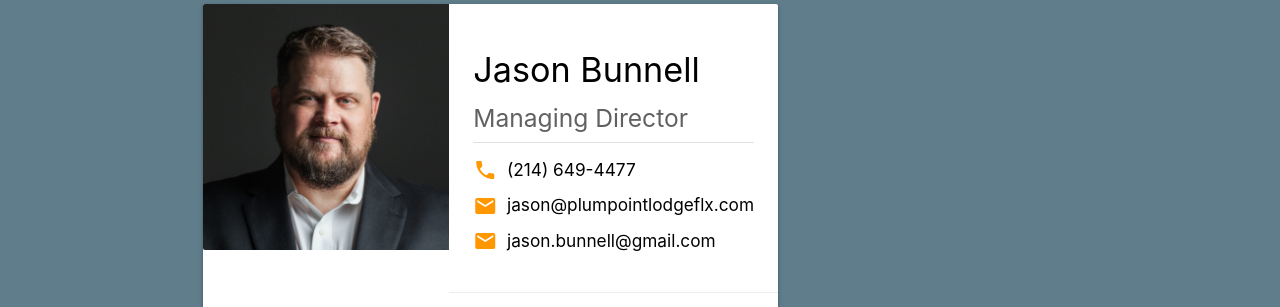
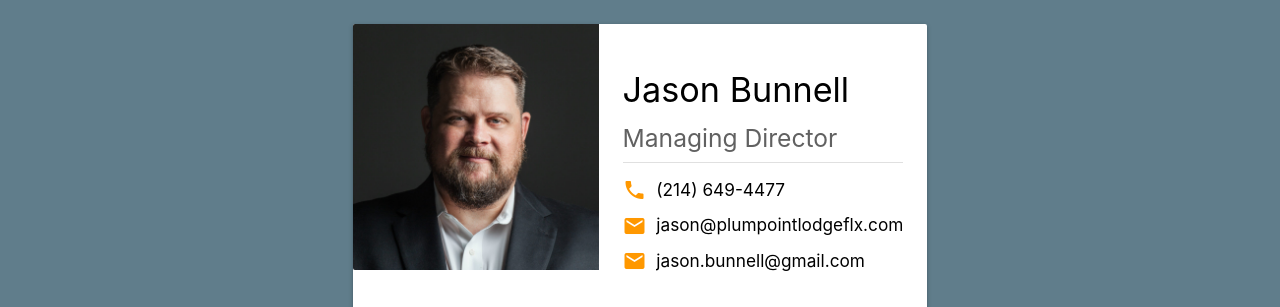
Before and after one commit to jasonbunnell/bunnell-assoc, a website: page index.html in a window 1280 px wide. Shown: the part 1704-2011 px from the top of the page. Drawn offline with nearby package versions, Linux system fonts and the light colour scheme.

Commit message:
fixed team card spacing to center cards

```diff
--- a/index.html
+++ b/index.html
@@ -243,6 +243,7 @@
          <!-- NEW CARD-->
 
          <div class="row">
+            <div class="col m2 s1"></div>
             <div class="col m8 s7">
                <div class="card horizontal">
                   <div class="card-image"><img src="img/Bunnell-9564.jpg"></div>
@@ -274,7 +275,10 @@
                   </div>
                </div>
             </div>
+         </div>
 
+         <div class="row">
+            <div class="col m2 s1"></div>
             <div class="col m8 s7">
                <div class="card horizontal">
                   <div class="card-image"><img src="img/jason-bunnell.jpg"></div>
```
